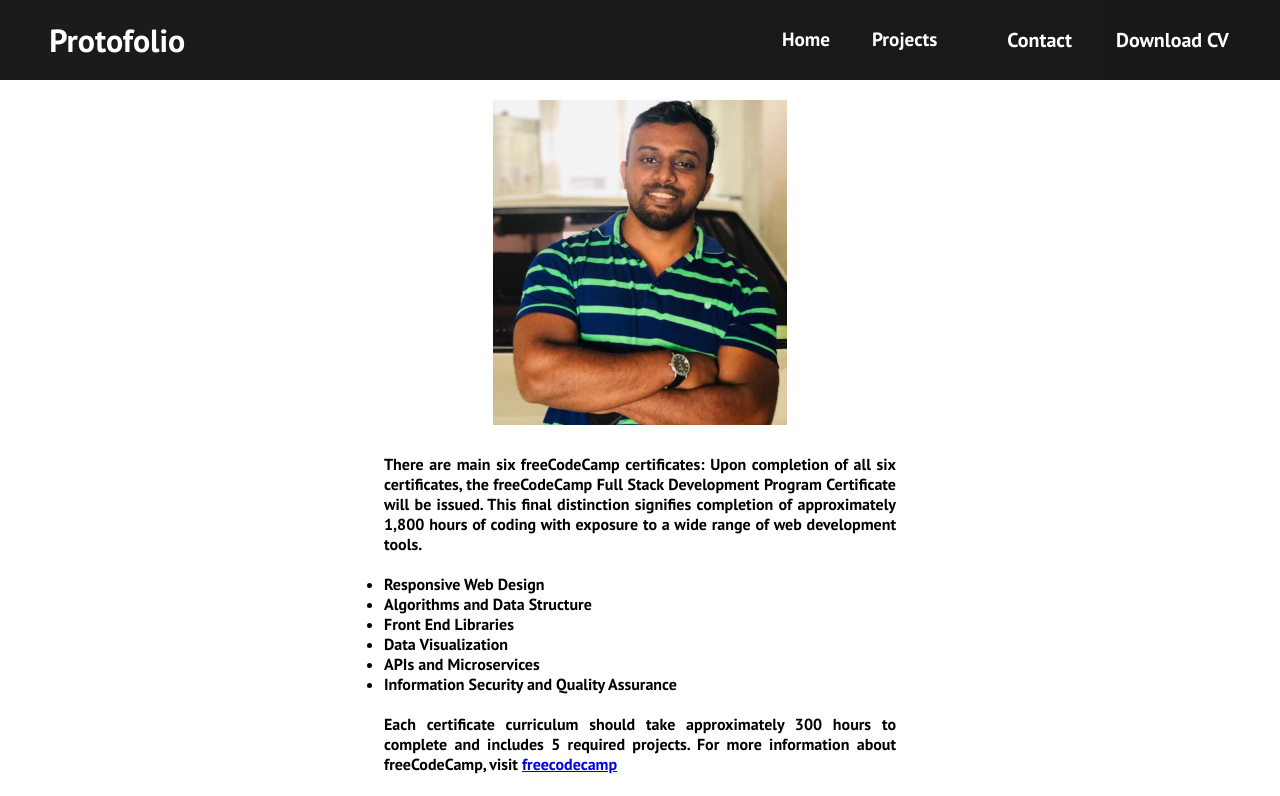
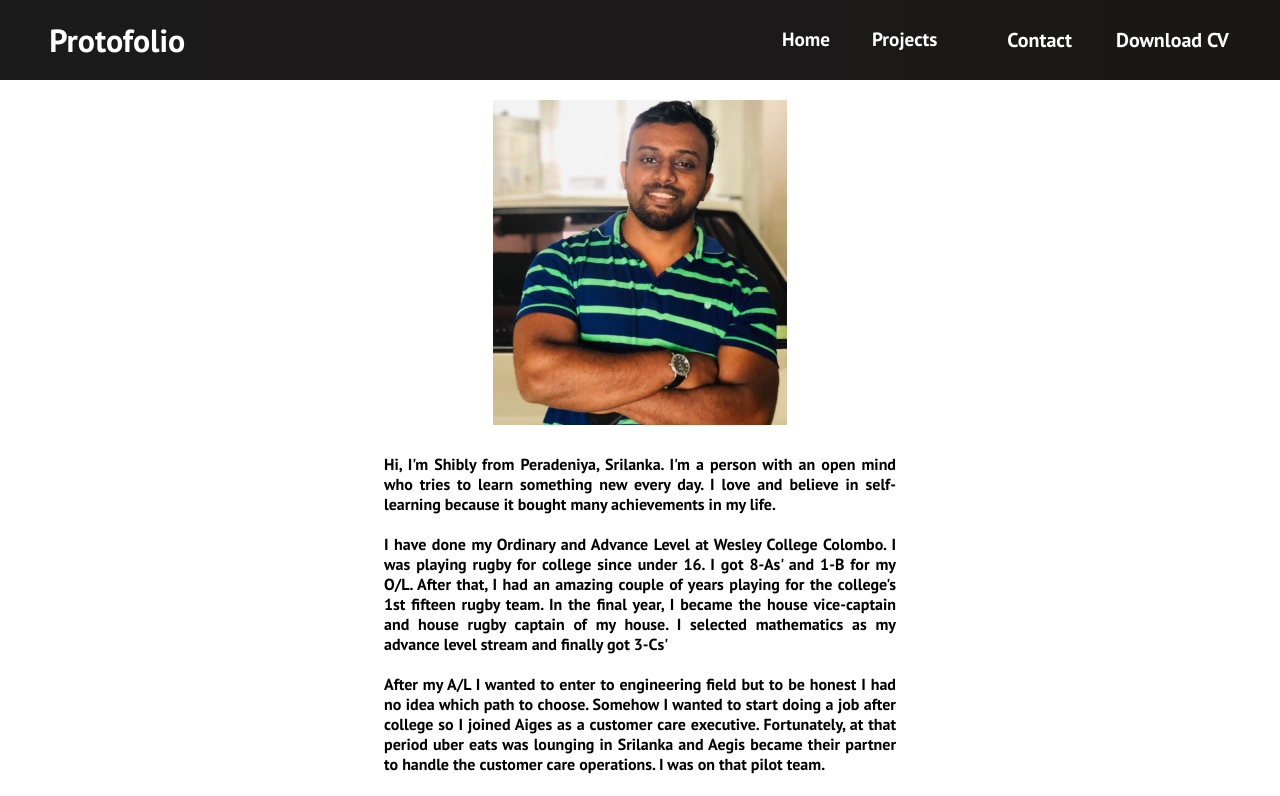
Before and after one commit to shibly97/protofolio, a React (Create React App) app: page /about in a window 1280 px wide. Shown: the top 796 px of the page. Built offline with nearby package versions, Linux system fonts and the light colour scheme.

Commit message:
all cards done

```diff
--- a/src/App.js
+++ b/src/App.js
@@ -8,7 +8,7 @@ import Projects from './components/pages/Projects'
 import Certi_1 from './components/pages/Certification_1'
 import Certi_2 from './components/pages/Certification_2'
 import Certi_3 from './components/pages/Certification_3'
-import about from './components/pages/About'
+import About from './components/pages/About'
 
 function App() {
   return (
@@ -21,7 +21,7 @@ function App() {
      <Route path="/certi_1" component={Certi_1}/>
      <Route path="/certi_2" component={Certi_2}/>
      <Route path="/certi_3" component={Certi_3}/>
-     <Route path="/about" component={about}/>
+     <Route path="/about" component={About}/>
 
     </Switch>
   </Router>
--- a/src/components/Cards.js
+++ b/src/components/Cards.js
@@ -10,15 +10,15 @@ function Cards() {
         <div className='cards'>
             <h1>Certifications</h1>
             <div className="cards-container">
-                <div className="cards__wrapper">
-                        <Carditem src={codecademy}
-                        to="/certi_2" head="Computer Science Certification" date="March 2020" from="Codecademy"/>
-                </div>
-                <div className="cards__wrapper">
+                 <div className="cards__wrapper">
                         <Carditem src={fcc} head="Full-Stack developer Certification" to="/certi_1" date="Novermber 2020" from="freecodecamp.org"/>
                 </div>
                 <div className="cards__wrapper">
-                        <Carditem src={codecademy} head="Data Science Related Certifications"  to="/certi_3" date="Novermber 2020" from="codecademy"/>
+                        <Carditem src={codecademy}
+                        to="/certi_2" head="Computer Science Certification" date="July 2020" from="Codecademy"/>
+                </div>
+                <div className="cards__wrapper">
+                        <Carditem src={codecademy} head="Data Science Related Certifications"  to="/certi_3" date="August 2020" from="codecademy"/>
                 </div>
             </div>
         </div>
--- a/src/components/pages/About.js
+++ b/src/components/pages/About.js
@@ -10,23 +10,27 @@ const About = () => {
            <img src={cover}/>
            <div className="cirti-info">
           <p>
-            There are main six freeCodeCamp certificates:
-
-            Upon completion of all six certificates, the freeCodeCamp Full Stack Development Program Certificate will be issued. This final distinction signifies completion of approximately 1,800 hours of coding with exposure to a wide range of web development tools. </p><br/>
-
-            <ul>
-            <li>Responsive Web Design</li>
-            <li>Algorithms and Data Structure</li>
-            <li>Front End Libraries</li>
-            <li>Data Visualization</li>
-            <li>APIs and Microservices</li>
-            <li>Information Security and Quality Assurance</li>
-            </ul><br/>
-
-            <p>Each certificate curriculum should take approximately 300 hours to complete and includes 5 required projects.
+                Hi, I'm Shibly from Peradeniya, Srilanka. I'm a person with an open mind who tries to learn something new every day. I love and believe in self-learning because it bought many achievements in my life.
+           </p><br/>
+           <p>
+                I have done my Ordinary and Advance Level at Wesley College Colombo. I was playing rugby for college since under 16. I got 8-As' and 1-B for my O/L. After that, I had an amazing couple of years playing for the college's 1st fifteen rugby team. In the final year, I became the house vice-captain and house rugby captain of my house. I selected mathematics as my advance level stream and finally got 3-Cs'
+           </p><br/>
+           <p>
+                 After my A/L I wanted to enter to engineering field but to be honest I had no idea which path to choose. Somehow I wanted to start doing a job after college so I joined Aiges as a customer care executive. Fortunately, at that period uber eats was lounging in Srilanka and Aegis became their partner to handle the customer care operations. I was on that pilot team.
+           </p><br/>
+           <p>
+                When I'm working with uber operations I observed how things work behind big named applications and how they interact with different softwares. This experience drove my interest into software engineering. After get promoted as a senior executive and completing a successful year at Aiges I decided to resign from the position and start my studies.
+           </p><br/>
+           <p>
+                Currently, I'm following Pearson H.N.D in Software Engineering program at ESOFT. While continuing my academic studies I used to self study more about software development and working on some of my own projects.
+           </p><br/>
+           <p>
+                Now I'm looking forward to improve my skills, create valuable products, and gain a good position in the software industry.
+           </p>
 
 
-            For more information about freeCodeCamp, visit <a href="https://www.freecodecamp.org">freecodecamp</a></p>
+
+
 
             </div>
             <div className='img-gal'>
--- a/src/components/pages/Certification_1.css
+++ b/src/components/pages/Certification_1.css
@@ -4,6 +4,7 @@
     margin-top: 20px;
     align-items: center;
     text-align: center;
+    padding-bottom: 40px;
 }
 
 .cirti > img {
@@ -27,6 +28,19 @@
     width: 23%;
 }
 
+a{
+    text-decoration: none;
+    color: rgb(94, 80, 80);
+}
+
+.more_info:hover , .cirti-list > li > a:hover{
+    color: black;
+}
+
+.cirti-list > li {
+    margin-left: 30px;
+}
+
 @media screen and (max-width:960px){
     .cirti > img {
         width: 85vw;
--- a/src/components/pages/Certification_1.js
+++ b/src/components/pages/Certification_1.js
@@ -17,19 +17,21 @@ const Certification_1 = () => {
 
             Upon completion of all six certificates, the freeCodeCamp Full Stack Development Program Certificate will be issued. This final distinction signifies completion of approximately 1,800 hours of coding with exposure to a wide range of web development tools. </p><br/>
 
-            <ul>
-            <li>Responsive Web Design</li>
-            <li>Algorithms and Data Structure</li>
-            <li>Front End Libraries</li>
-            <li>Data Visualization</li>
-            <li>APIs and Microservices</li>
-            <li>Information Security and Quality Assurance</li>
+            <p>To verify each certification click below</p><br/>
+
+            <ul className='cirti-list'>
+                <li><a href="https://www.freecodecamp.org/certification/fcccc5a0291-4d77-48e5-9cdb-0254a6f09c30/responsive-web-design">Responsive Web Design</a></li>
+                <li><a href="https://www.freecodecamp.org/certification/fcccc5a0291-4d77-48e5-9cdb-0254a6f09c30/javascript-algorithms-and-data-structures">Algorithms and Data Structure</a></li>
+                <li><a href="https://www.freecodecamp.org/certification/fcccc5a0291-4d77-48e5-9cdb-0254a6f09c30/front-end-libraries">Front End Libraries</a></li>
+                <li><a href="https://www.freecodecamp.org/certification/fcccc5a0291-4d77-48e5-9cdb-0254a6f09c30/data-visualization">Data Visualization</a></li>
+                <li><a href="https://www.freecodecamp.org/certification/fcccc5a0291-4d77-48e5-9cdb-0254a6f09c30/apis-and-microservices">APIs and Microservices</a></li>
+                <li><a href="https://www.freecodecamp.org/certification/fcccc5a0291-4d77-48e5-9cdb-0254a6f09c30/information-security-and-quality-assurance">Information Security and Quality Assurance</a></li>
             </ul><br/>
 
-            <p>Each certificate curriculum should take approximately 300 hours to complete and includes 5 required projects.
+            <p>Each certificate curriculum includes 5 required projects.
 
 
-            For more information about freeCodeCamp, visit <a href="https://www.freecodecamp.org">freecodecamp</a></p>
+            For more information, visit <a className='more_info' href="https://www.freecodecamp.org">freecodecamp</a></p>
 
             </div>
             <div className='img-gal'>
--- a/src/components/pages/Certification_2.js
+++ b/src/components/pages/Certification_2.js
@@ -7,32 +7,28 @@ const Certification_2 = () => {
 
     return (
        <div className="cirti">
-           <img src={cs}/><div className="verify">Scan QR code for Verify
+           <img src={cs}/>
+
+           <div className="verify">Scan QR code for Verify
            </div>
+
            <div className="cirti-info">
-          <p>
-            There are main six freeCodeCamp certificates:
+               <p>
+               Some main areas covered by this course</p><br/>
 
-            Upon completion of all six certificates, the freeCodeCamp Full Stack Development Program Certificate will be issued. This final distinction signifies completion of approximately 1,800 hours of coding with exposure to a wide range of web development tools. </p><br/>
+               <ul className='cirti-list'>
 
-            <ul>
-            <li>Responsive Web Design</li>
-            <li>Algorithms and Data Structure</li>
-            <li>Front End Libraries</li>
-            <li>Data Visualization</li>
-            <li>APIs and Microservices</li>
-            <li>Information Security and Quality Assurance</li>
-            </ul><br/>
+                <li>Recursion with Python</li>
+                <li>Searching Algorithms with Python</li>
+                <li>Sorting Algorithms with Python</li>
+                <li>Complex Data Structures</li>
+               </ul><br/>
 
-            <p>Each certificate curriculum should take approximately 300 hours to complete and includes 5 required projects.
+               <p>For more information, visit <a className='more_info' href="https://www.codecademy.com/profiles/shiblyMohamed">CodeCademy</a></p>
 
-
-            For more information about freeCodeCamp, visit <a href="https://www.freecodecamp.org">freecodecamp</a></p>
-
-            </div>
-            <div className='img-gal'>
-
-            </div>
+           </div>
+           <div className='img-gal'>
+           </div>
         </div>
     )
 }
--- a/src/components/pages/Certification_3.js
+++ b/src/components/pages/Certification_3.js
@@ -11,23 +11,19 @@ const Certification_3 = () => {
            </div>
            <div className="cirti-info">
           <p>
-            There are main six freeCodeCamp certificates:
+          From this course I more about SQL and Python — two languages that are loved by data scientists. Plus, techniques for gathering, cleaning, analyzing, and visualizing data, using real datasets provided to Codecademy by Warby Parker, Twitch, Hacker News, Yelp, and more. </p><br/>
 
-            Upon completion of all six certificates, the freeCodeCamp Full Stack Development Program Certificate will be issued. This final distinction signifies completion of approximately 1,800 hours of coding with exposure to a wide range of web development tools. </p><br/>
+          <p>Some main areas covered by this course</p><br/>
 
-            <ul>
-            <li>Responsive Web Design</li>
-            <li>Algorithms and Data Structure</li>
-            <li>Front End Libraries</li>
-            <li>Data Visualization</li>
-            <li>APIs and Microservices</li>
-            <li>Information Security and Quality Assurance</li>
-            </ul><br/>
+               <ul className='cirti-list'>
 
-            <p>Each certificate curriculum should take approximately 300 hours to complete and includes 5 required projects.
+                <li>Web scrapping with beautiful soap</li>
+                <li>Clean Data with Python</li>
+                <li>Statistic with NumPy</li>
+                <li>Data Analysis with Python</li>
+               </ul><br/>
 
-
-            For more information about freeCodeCamp, visit <a href="https://www.freecodecamp.org">freecodecamp</a></p>
+               <p>For more information, visit <a className='more_info' href="https://www.codecademy.com/profiles/shiblyMohamed">CodeCademy</a></p>
 
             </div>
             <div className='img-gal'>
```
Also changed, not shown: 2 other files (tests, documents, lock files or other folders).
